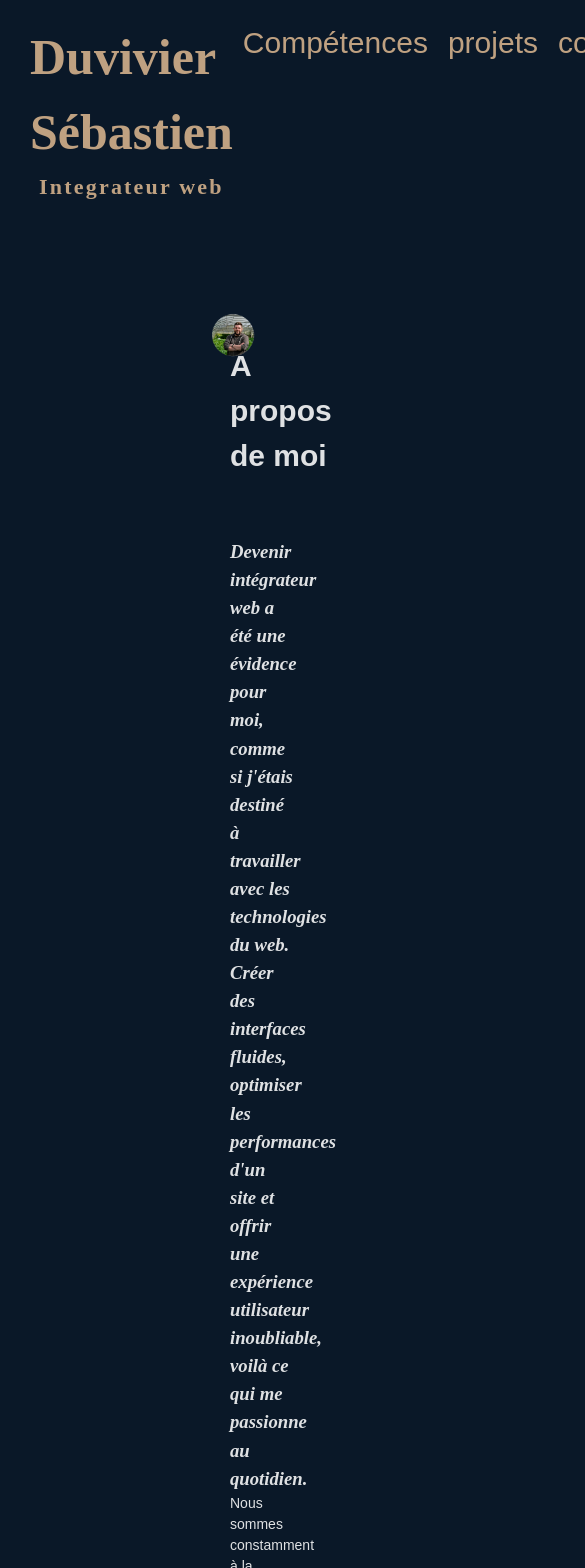
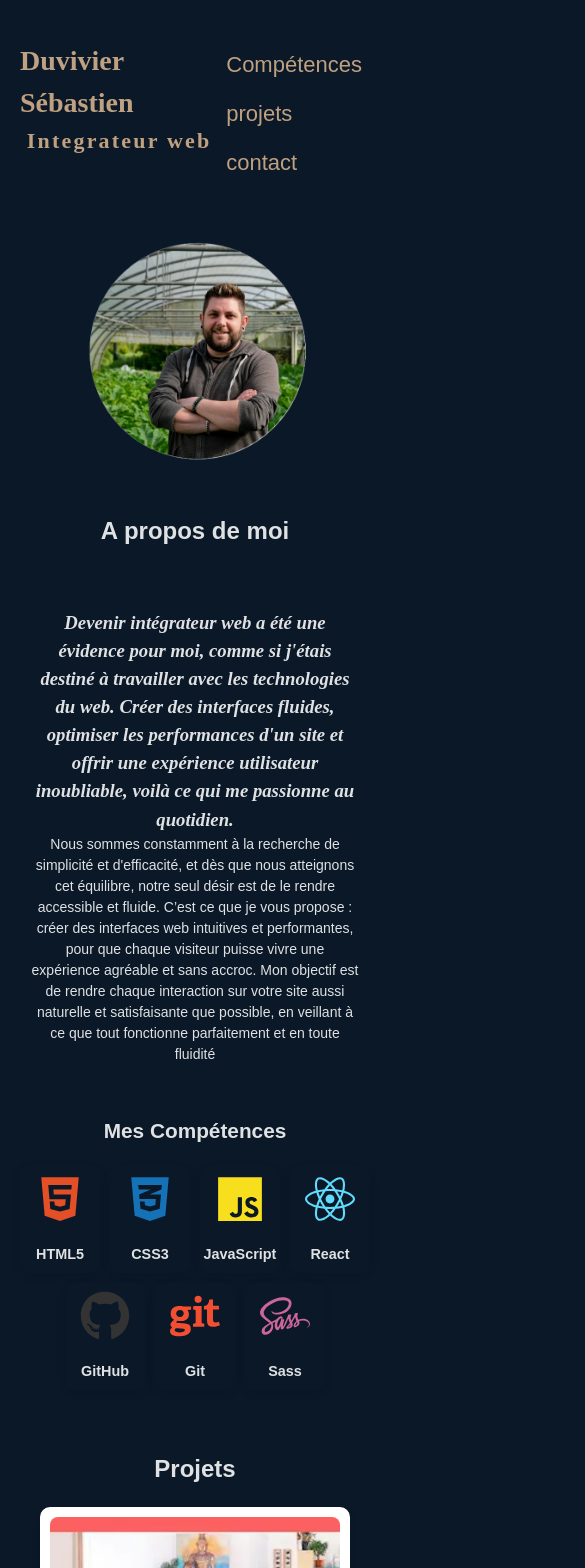
Before and after one commit to YoDaMned59/mon-portfolio, a React (Vite) app in the folder mon-portfolio/: page / in a window 390 px wide. Shown: the top 1568 px of the page, 585 px wide, since content can reach past the window. Built offline with nearby package versions, Linux system fonts and the light colour scheme.

Commit message:
add sccs responsive

```diff
--- a/mon-portfolio/src/styles/about.scss
+++ b/mon-portfolio/src/styles/about.scss
@@ -1,11 +1,22 @@
 #about {
 	display: flex;
-	padding-inline: 100px;
-	padding-block: 100px;
+	padding: 100px;
 	position: relative;
+	flex-wrap: wrap;
+
+	.picture {
+	  flex: 1;
+	  margin: 0 20px;
+	  z-index: 0;
+	  display: flex;
+	  justify-content: center;
+
+	  img {
+		width: 50%;
+		margin-left: 90px;
 	  }
 
-.picture.left::before {
+	  &.left::before {
 		content: ' ';
 		width: 374px;
 		height: 329px;
@@ -13,35 +24,74 @@
 		bottom: 0;
 		left: 0;
 		z-index: -1;
-    align-items: center;;
+		align-items: center;
+	  }
 	}
 
-.picture {
-	flex: 1;
-	margin: 0 20px;
-	z-index: 0;
-}
+	#about-me {
+	  flex: 2;
 
-.picture img {
-	width: 50%;
-    margin-left: 90px;
-
-}
-#about-me {
-	flex: 2
-}
 	  .about-me__title {
 		margin-top: 1em;
 		margin-bottom: 60px;
 		font-size: 30px;
 	  }
+
 	  .about-me__introduction {
 		font-family: 'Spectral';
 		font-weight: 800;
 		font-style: italic;
 		width: 60%;
 	  }
-#about-me p {
+
+	  p {
 		width: 80%;
 		font-size: 14px;
 	  }
+	}
+
+	@media (max-width: 1024px) {
+	  padding: 50px;
+
+	  .picture img {
+		width: 70%;
+		margin-left: 0;
+	  }
+
+	  #about-me {
+		text-align: center;
+
+		.about-me__introduction,
+		p {
+		  width: 80%;
+		}
+	  }
+	}
+
+	@media (max-width: 768px) {
+	  flex-direction: column;
+	  align-items: center;
+	  text-align: center;
+	  padding: 30px;
+
+	  .picture {
+		margin-bottom: 20px;
+
+		img {
+		  width: 80%;
+		  margin-left: 0;
+		}
+	  }
+
+	  #about-me {
+		.about-me__title {
+		  font-size: 24px;
+		}
+
+		.about-me__introduction,
+		p {
+		  width: 100%;
+		}
+	  }
+	}
+  }
--- a/mon-portfolio/src/styles/competences.scss
+++ b/mon-portfolio/src/styles/competences.scss
@@ -1,7 +1,6 @@
 #competences {
   padding: 40px;
   text-align: center;
-  }
 
   .competences-title {
     font-size: 2rem;
@@ -31,25 +30,81 @@
     &:hover {
       transform: scale(1.1);
     }
-  }
 
-  .competence-item h3 {
+    h3 {
       margin: 10px 0 0;
       font-size: 1.2rem;
       font-weight: 600;
     }
 
-  .competence-item p {
+    p {
       font-size: 1rem;
       color: #BFA181;
       margin-top: 5px;
     }
 
-  .competence-item svg {
+    svg {
       margin-bottom: 10px;
       transition: transform 0.3s ease;
     }
 
-  .competence-item:hover svg {
+    &:hover svg {
       transform: scale(1.2);
     }
+  }
+
+  @media (max-width: 1024px) {
+    .competences-title {
+      font-size: 1.8rem;
+    }
+
+    .competence-item {
+      width: 100px;
+      padding: 15px;
+    }
+  }
+
+  @media (max-width: 768px) {
+    padding: 20px;
+
+    .competences-title {
+      font-size: 1.5rem;
+    }
+
+    .competences-list {
+      gap: 10px;
+    }
+
+    .competence-item {
+      width: 90px;
+      padding: 10px;
+
+      h3 {
+        font-size: 1rem;
+      }
+
+      p {
+        font-size: 0.9rem;
+      }
+    }
+  }
+
+  @media (max-width: 480px) {
+    .competences-title {
+      font-size: 1.3rem;
+    }
+
+    .competence-item {
+      width: 80px;
+      padding: 8px;
+
+      h3 {
+        font-size: 0.9rem;
+      }
+
+      p {
+        font-size: 0.8rem;
+      }
+    }
+  }
+}
--- a/mon-portfolio/src/styles/contact.scss
+++ b/mon-portfolio/src/styles/contact.scss
@@ -3,9 +3,8 @@
     justify-content: center;
     align-items: center;
     padding: 100px;
-}
 
-#contact .container {
+    .container {
       display: flex;
       flex-direction: column;
       align-items: center;
@@ -19,7 +18,7 @@ span {
     }
 
     .form-container {
-	flex : 2;
+      flex: 2;
     }
 
     form {
@@ -28,28 +27,74 @@ form {
       width: 70%;
       align-items: flex-start;
       margin-left: 80px;
-}
 
-form input {
+      input,
+      textarea {
         width: 100%;
         color: #BFA181;
         border: solid 1px;
-	height: 2.5em;
         margin-bottom: 20px;
       }
 
-form textarea {
-	width: 100%;
-    color: #BFA181;
-	border: solid 1px;
+      input {
+        height: 2.5em;
+      }
+
+      textarea {
         height: 5em;
         line-height: 2.5em;
         font-size: 1.2em;
-	margin-bottom: 20px;
       }
+
       input[type="submit"] {
-	padding: .5em 1em;
+        padding: 0.5em 1em;
         color: #BFA181;
         background-color: #0A1828;
+        cursor: pointer;
+        transition: background 0.3s ease;
 
+        &:hover {
+          background-color: #142d4c;
         }
+      }
+    }
+
+    @media (max-width: 1024px) {
+      padding: 50px;
+
+      form {
+        width: 80%;
+        margin-left: 0;
+      }
+    }
+
+    @media (max-width: 768px) {
+      flex-direction: column;
+      padding: 30px;
+
+      form {
+        width: 90%;
+        align-items: center;
+        text-align: center;
+
+        input,
+        textarea {
+          font-size: 1em;
+        }
+      }
+    }
+
+    @media (max-width: 480px) {
+      padding: 20px;
+
+      form {
+        width: 100%;
+        text-align: center;
+
+        input,
+        textarea {
+          font-size: 0.9em;
+        }
+      }
+    }
+  }
--- a/mon-portfolio/src/styles/header.scss
+++ b/mon-portfolio/src/styles/header.scss
@@ -47,4 +47,60 @@ header {
       }
     }
   }
+
+  @media (max-width: 1024px) {
+    flex-direction: row;
+    padding: 20px;
+    justify-content: space-between;
+
+    h1 {
+      font-size: 40px;
+      margin-left: 0;
+      text-align: left;
     }
+
+    nav ul {
+      margin-right: 0;
+      justify-content: flex-start;
+    }
+
+    nav ul li {
+      padding: 10px;
+      font-size: 26px;
+    }
+  }
+
+  @media (max-width: 768px) {
+    h1 {
+      font-size: 35px;
+    }
+
+    nav ul {
+      flex-direction: column;
+      justify-content: flex-start;
+      align-items: flex-start;
+    }
+
+    nav ul li {
+      padding: 10px;
+      font-size: 24px;
+    }
+  }
+
+  @media (max-width: 480px) {
+    h1 {
+      font-size: 28px;
+    }
+
+    nav ul {
+      flex-direction: column;
+      justify-content: flex-start;
+      align-items: flex-start;
+    }
+
+    nav ul li {
+      padding: 8px;
+      font-size: 22px;
+    }
+  }
+}
--- a/mon-portfolio/src/styles/home.scss
+++ b/mon-portfolio/src/styles/home.scss
@@ -1,4 +1,16 @@
 h1 {
 	font-size: 2em;
 	color: #BFA181;
-}
+
+	@media (max-width: 1024px) {
+	  font-size: 1.8em;
+	}
+
+	@media (max-width: 768px) {
+	  font-size: 1.6em;
+	}
+
+	@media (max-width: 480px) {
+	  font-size: 1.4em;
+	}
+  }
--- a/mon-portfolio/src/styles/projects.scss
+++ b/mon-portfolio/src/styles/projects.scss
@@ -62,4 +62,48 @@
       font-style: italic;
       color: #555;
     }
+
+    @media (max-width: 1024px) {
+      .section-title {
+        font-size: 24px;
       }
+
+      .grid {
+        gap: 15px;
+      }
+
+      .card {
+        max-width: 270px;
+      }
+    }
+
+    @media (max-width: 768px) {
+      .section-title {
+        font-size: 22px;
+      }
+
+      .grid {
+        gap: 10px;
+      }
+
+      .card {
+        max-width: 240px;
+      }
+    }
+
+    @media (max-width: 480px) {
+      .section-title {
+        font-size: 20px;
+      }
+
+      .grid {
+        gap: 10px;
+        grid-template-columns: 1fr;
+      }
+
+      .card {
+        max-width: 100%;
+        padding: 10px;
+      }
+    }
+  }
```
Also changed, not shown: 1 other file (tests, documents, lock files or other folders). Lines whose indentation alone changed are shown as unchanged.
